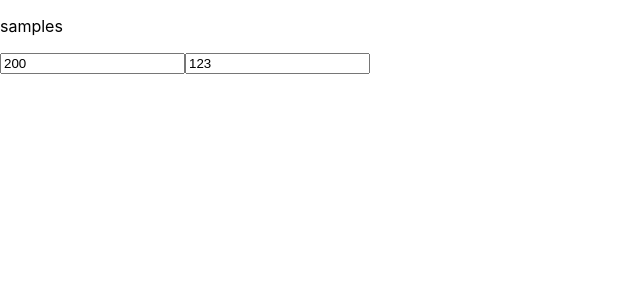
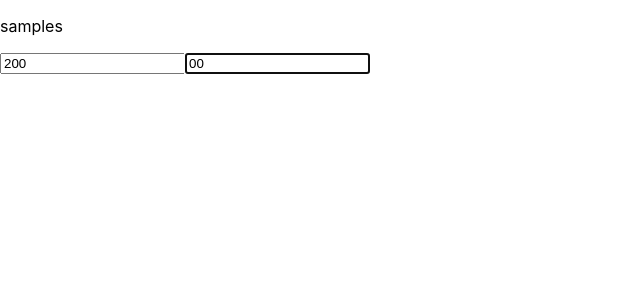
Before and after one commit to minimalMeh/React_Learning, a React (Create React App) app in the folder react-learning/: page / in a window 1280 px wide. Shown: the top 300 px of the page, without its empty margins (0-640 px from the left). Built offline with nearby package versions, Linux system fonts and the light colour scheme.

Commit message:
add ref to component

```diff
--- a/react-learning/src/refs/refs.tsx
+++ b/react-learning/src/refs/refs.tsx
@@ -1,30 +1,39 @@
 import React from 'react';
 import { Component } from 'react';
-import ReactDOM from 'react-dom';
 
 class SomeComponent extends Component {
+    private inputRef = React.createRef<HTMLInputElement>();
+
+    setValue() {
+        this.inputRef?.current?.focus();
+        const node = this.inputRef?.current;
+        if (node) {
+            node.value ="00";
+        }
+    }
+
     render() {
         return (
-            <input value="123" />
+            <input ref={this.inputRef} value="123" />
         );
     }
 }
 
 export default class RefSample extends Component {
-     textInput = React.createRef();
+    textInput = React.createRef();
+    componentTextInput = React.createRef();
+
 
     componentDidMount = () => {
         (this.textInput.current as any).value = 200;
-        // const inputValue = this._inputElement?.value; // в инпуте значение 456
-        // const someComp = ReactDOM.findDOMNode(this._someComp); //ссылка на инпут с 123
-        // const someCompValue = (someComp as HTMLInputElement)?.value; // 123
+        (this.componentTextInput.current as SomeComponent).setValue();
     }
 
     render() {
         return (
             <div>
                 <input value="456" ref={this.textInput as any} />
-                <SomeComponent />
+                <SomeComponent ref={this.componentTextInput as any}/>
             </div>
         );
     }
```
